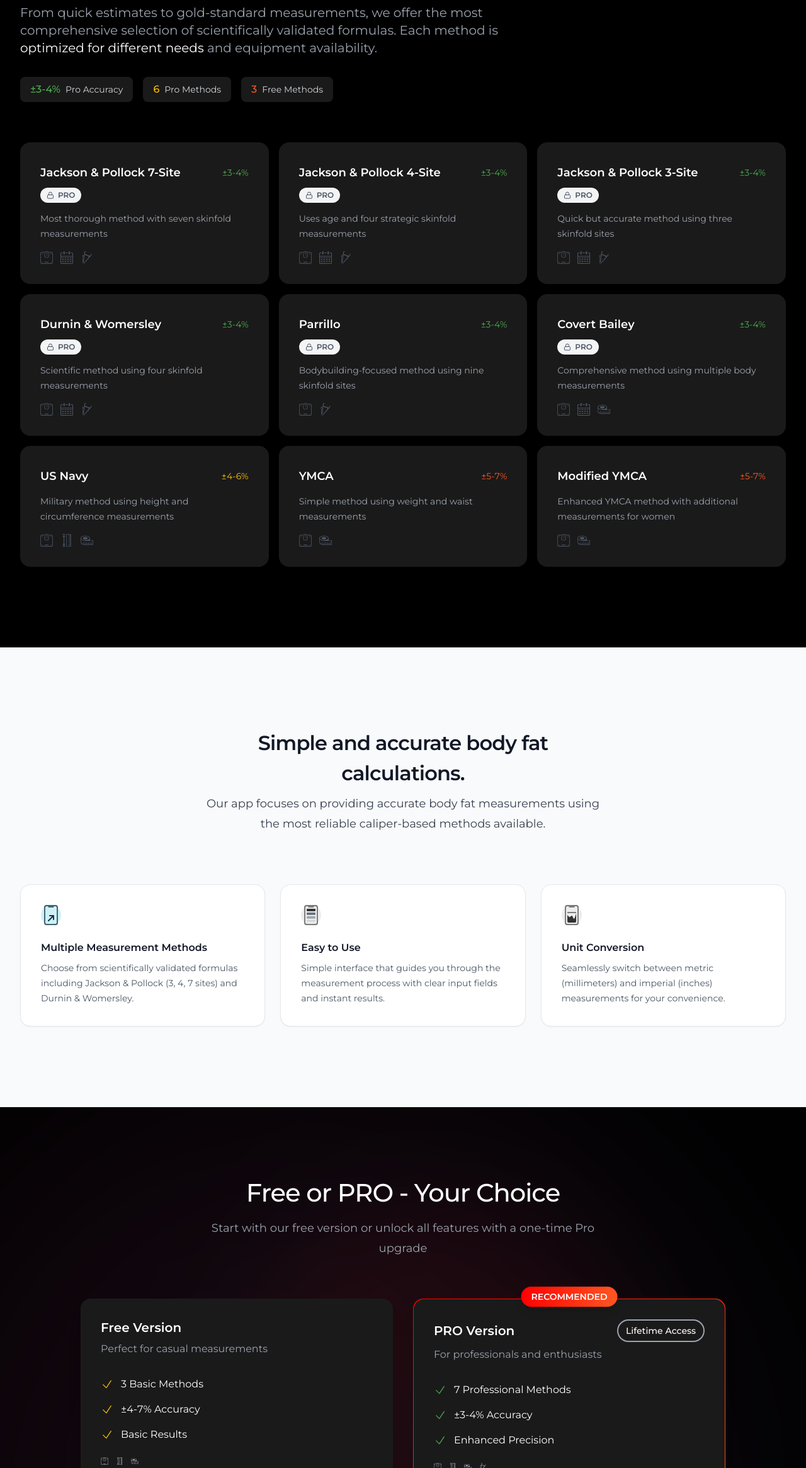
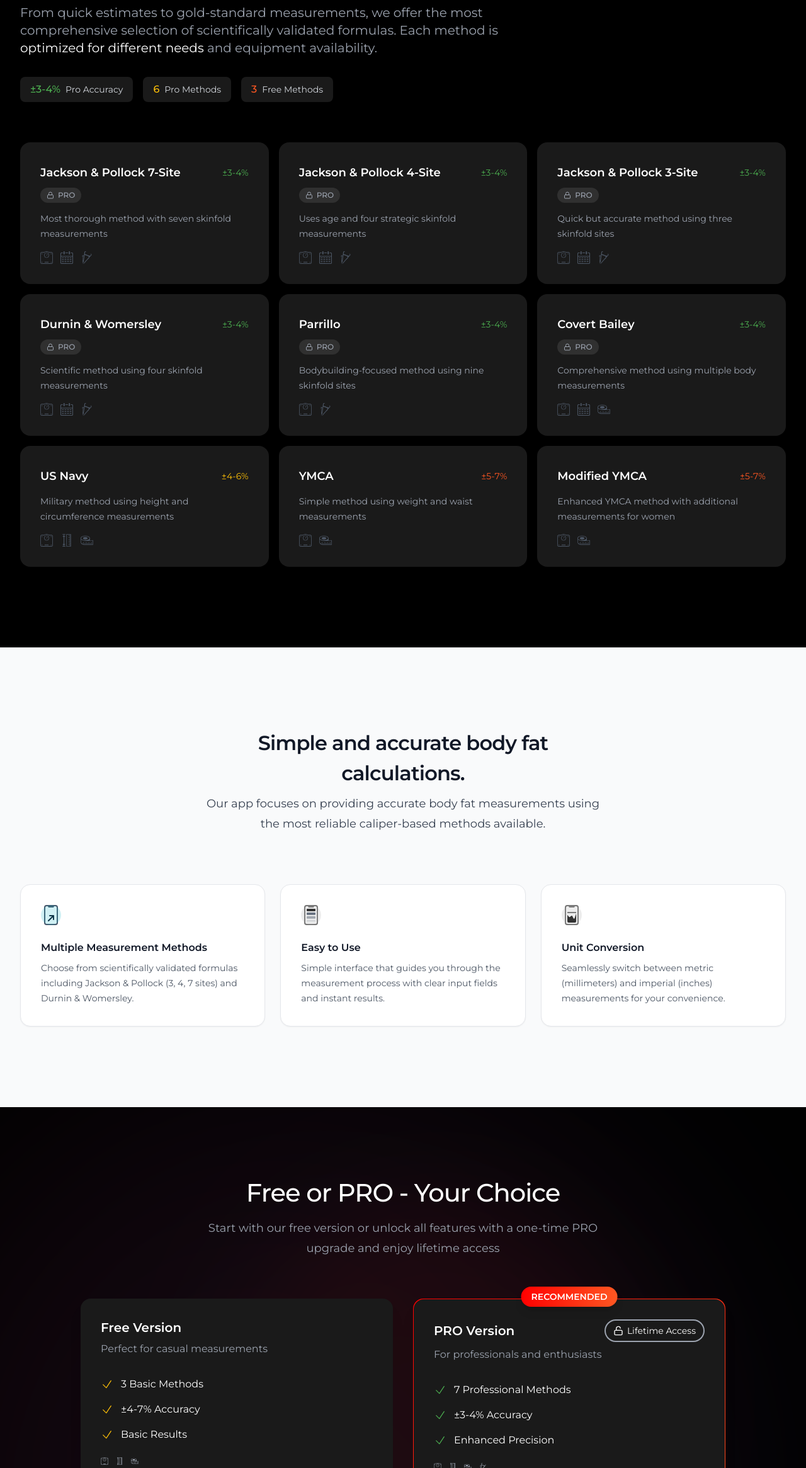
Before and after one commit to tehidea/bodyfatcalculator, a Next.js app: page / in a window 1280 px wide. Shown: the part 1355-3686 px from the top of the page at 63% size. Built offline with nearby package versions, Linux system fonts and the light colour scheme.

Commit message:
Improve design

```diff
--- a/package.json
+++ b/package.json
@@ -23,6 +23,7 @@
     "next": "^14.0.4",
     "react": "^18.2.0",
     "react-dom": "^18.2.0",
+    "react-feather": "^2.0.10",
     "tailwindcss": "^3.4.1",
     "typescript": "^5.3.3",
     "use-debounce": "^10.0.0"
--- a/src/components/AppScreenshot.tsx
+++ b/src/components/AppScreenshot.tsx
@@ -23,12 +23,14 @@ export function AppScreenshot({
       className: 'absolute -left-[160px] top-[300px] w-[220px] -rotate-[15deg]',
       hoverClassName:
         'hover:-translate-x-2 hover:translate-y-2 hover:-rotate-[17deg]',
+      scale: 1,
     },
     right: {
       initial: { opacity: 0, x: 20, rotate: 30 },
       className: 'absolute -right-[160px] top-[100px] w-[220px] rotate-[30deg]',
       hoverClassName:
         'hover:translate-x-2 hover:translate-y-2 hover:rotate-[32deg]',
+      scale: 1,
     },
     center: {
       initial: { opacity: 1, y: 20 },
--- a/src/components/CallToAction.tsx
+++ b/src/components/CallToAction.tsx
@@ -1,5 +1,6 @@
 'use client'
 
+import { Lock, Unlock } from 'react-feather'
 import { AppStoreLink } from '@/components/AppStoreLink'
 import { CircleBackground } from '@/components/CircleBackground'
 import { Container } from '@/components/Container'
@@ -83,7 +84,7 @@ export function CallToAction() {
           </h2>
           <p className="mt-4 text-lg text-gray-400">
             Start with our free version or unlock all features with a one-time
-            Pro upgrade
+            PRO upgrade and enjoy lifetime access
           </p>
         </div>
 
@@ -149,7 +150,8 @@ export function CallToAction() {
                   <h3 className="text-xl font-semibold text-white">
                     PRO Version
                   </h3>
-                  <div className="rounded-full border-2 border-gray-400 px-3 py-1 text-sm font-medium text-white">
+                  <div className="font-large inline-flex items-center gap-1.5 rounded-full border-2 border-gray-400 px-3 py-1 text-sm text-white">
+                    <Unlock size={16} />
                     Lifetime Access
                   </div>
                 </div>
--- a/src/components/PrimaryFeatures.tsx
+++ b/src/components/PrimaryFeatures.tsx
@@ -12,7 +12,7 @@ import {
 } from 'framer-motion'
 import { useDebouncedCallback } from 'use-debounce'
 import { CheckIcon } from '@heroicons/react/24/solid'
-import { Lock } from 'react-feather'
+import { Lock, Unlock } from 'react-feather'
 
 import { AppScreen } from '@/components/AppScreen'
 import { CircleBackground } from '@/components/CircleBackground'
@@ -593,7 +593,7 @@ export function PrimaryFeatures() {
                 <span className="text-sm text-[#4CAF50]">±3-4%</span>
               </div>
               <div className="mt-2">
-                <span className="inline-flex items-center gap-1.5 rounded-full bg-gray-100 px-2.5 py-1 text-xs font-semibold text-gray-600">
+                <span className="inline-flex items-center gap-1.5 rounded-full bg-gray-100/10 px-2.5 py-1 text-xs font-medium text-gray-400">
                   <Lock size={12} />
                   PRO
                 </span>
@@ -629,7 +629,7 @@ export function PrimaryFeatures() {
                 <span className="text-sm text-[#4CAF50]">±3-4%</span>
               </div>
               <div className="mt-2">
-                <span className="inline-flex items-center gap-1.5 rounded-full bg-gray-100 px-2.5 py-1 text-xs font-semibold text-gray-600">
+                <span className="inline-flex items-center gap-1.5 rounded-full bg-gray-100/10 px-2.5 py-1 text-xs font-medium text-gray-400">
                   <Lock size={12} />
                   PRO
                 </span>
@@ -665,7 +665,7 @@ export function PrimaryFeatures() {
                 <span className="text-sm text-[#4CAF50]">±3-4%</span>
               </div>
               <div className="mt-2">
-                <span className="inline-flex items-center gap-1.5 rounded-full bg-gray-100 px-2.5 py-1 text-xs font-semibold text-gray-600">
+                <span className="inline-flex items-center gap-1.5 rounded-full bg-gray-100/10 px-2.5 py-1 text-xs font-medium text-gray-400">
                   <Lock size={12} />
                   PRO
                 </span>
@@ -701,7 +701,7 @@ export function PrimaryFeatures() {
                 <span className="text-sm text-[#4CAF50]">±3-4%</span>
               </div>
               <div className="mt-2">
-                <span className="inline-flex items-center gap-1.5 rounded-full bg-gray-100 px-2.5 py-1 text-xs font-semibold text-gray-600">
+                <span className="inline-flex items-center gap-1.5 rounded-full bg-gray-100/10 px-2.5 py-1 text-xs font-medium text-gray-400">
                   <Lock size={12} />
                   PRO
                 </span>
@@ -735,7 +735,7 @@ export function PrimaryFeatures() {
                 <span className="text-sm text-[#4CAF50]">±3-4%</span>
               </div>
               <div className="mt-2">
-                <span className="inline-flex items-center gap-1.5 rounded-full bg-gray-100 px-2.5 py-1 text-xs font-semibold text-gray-600">
+                <span className="inline-flex items-center gap-1.5 rounded-full bg-gray-100/10 px-2.5 py-1 text-xs font-medium text-gray-400">
                   <Lock size={12} />
                   PRO
                 </span>
@@ -768,7 +768,7 @@ export function PrimaryFeatures() {
                 <span className="text-sm text-[#4CAF50]">±3-4%</span>
               </div>
               <div className="mt-2">
-                <span className="inline-flex items-center gap-1.5 rounded-full bg-gray-100 px-2.5 py-1 text-xs font-semibold text-gray-600">
+                <span className="inline-flex items-center gap-1.5 rounded-full bg-gray-100/10 px-2.5 py-1 text-xs font-medium text-gray-400">
                   <Lock size={12} />
                   PRO
                 </span>
```
Also changed, not shown: 1 other file (tests, documents, lock files or other folders).
